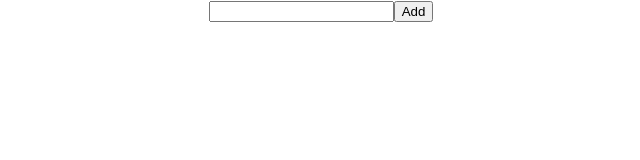
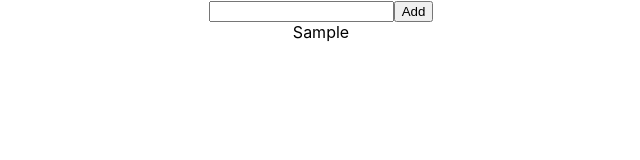
Before and after one commit to vmussato/ract-to-do, a React (Create React App) app: page / in a window 1280 px wide. Both pictures are taken after typing "Sample" into the empty fields and a click on the button "Add". Shown: the top 160 px of the page, without its empty margins (319-959 px from the left). Built offline with nearby package versions, Linux system fonts and the light colour scheme.

Commit message:
adding todos

```diff
--- /dev/null
+++ b/src/components/ListItem.js
@@ -0,0 +1,3 @@
+export default function ListItem({name}) {
+    return <div>{name}</div>
+}
--- a/src/components/Todo.js
+++ b/src/components/Todo.js
@@ -1,4 +1,5 @@
 import { useState } from "react"
+import ListItem from "./ListItem";
 
 export default function Todo() {
 
@@ -26,5 +27,9 @@ export default function Todo() {
             <input value={todo} onChange={handleChange} type="text" />
             <button type="submit">Add</button>
         </form>
+        {todoList.map((item, index) => (
+            <ListItem key={index} name={item} />
+        ))}
+
     </div>)
 }
```
